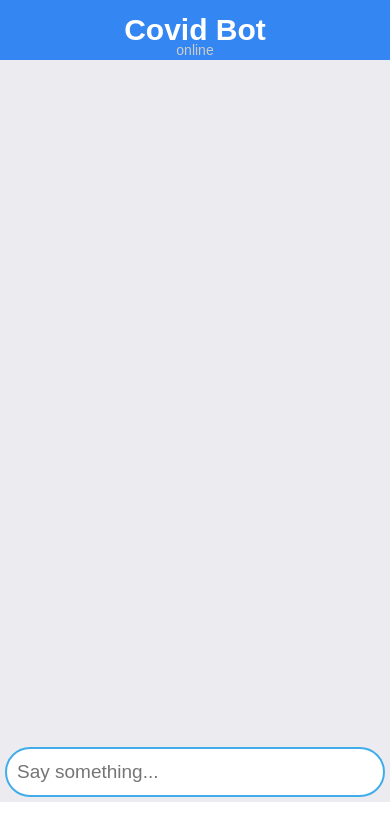
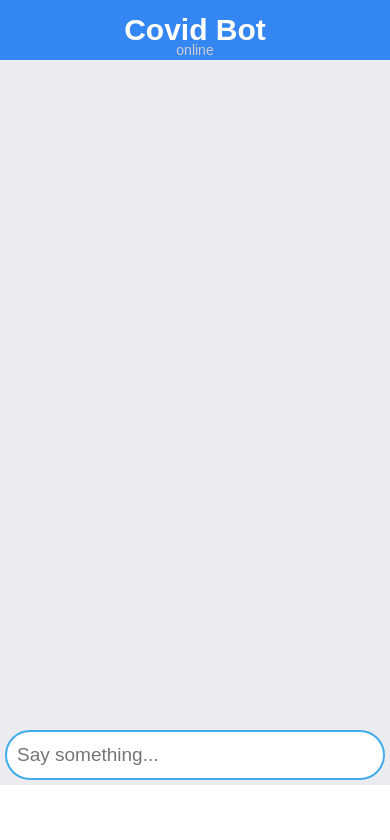
Before and after one commit to rohitd4007/covid-chat-bot, a React (Create React App) app: page / in a window 390 px wide. Shown: the top 840 px of the page. Built offline with nearby package versions, Linux system fonts and the light colour scheme.

Commit message:
modified app name

```diff
--- a/package.json
+++ b/package.json
@@ -1,6 +1,6 @@
 {
     "name": "first-app",
-    "homepage": "https://rohitd4007.github.io/first-app",
+    "homepage": "https://rohitd4007.github.io/covid-chat-bot",
     "version": "0.1.0",
     "private": true,
     "dependencies": {
--- a/src/Components/ChatBot.css
+++ b/src/Components/ChatBot.css
@@ -207,7 +207,7 @@
         margin-top: 0;
     }
     .chat {
-        height: 95vh;
+        height: 93vh;
         border-radius: 0;
     }
     .their-chat {
--- a/src/Components/ChatBot.jsx
+++ b/src/Components/ChatBot.jsx
@@ -71,7 +71,6 @@ const ChatBot = () => {
                 </div>
 
                 <div className="their-chat">
-                  {console.log(response[index])}
                   {response[index] === undefined ? (
                     // <img
                     //   // src="https://img.icons8.com/office/16/000000/dots-loading--v2.png"
@@ -95,12 +94,13 @@ const ChatBot = () => {
           <div className="footer">
             <input
               type="text"
-              autocomplete="off"
+              autoComplete="off"
               name="message"
               placeholder="Say something..."
               onChange={(e) => onTextChange(e)}
               value={currentMessage}
               onKeyDown={handleSubmit}
+              autoFocus={false}
             />
             <div className="attach-cam"></div>
           </div>
```
